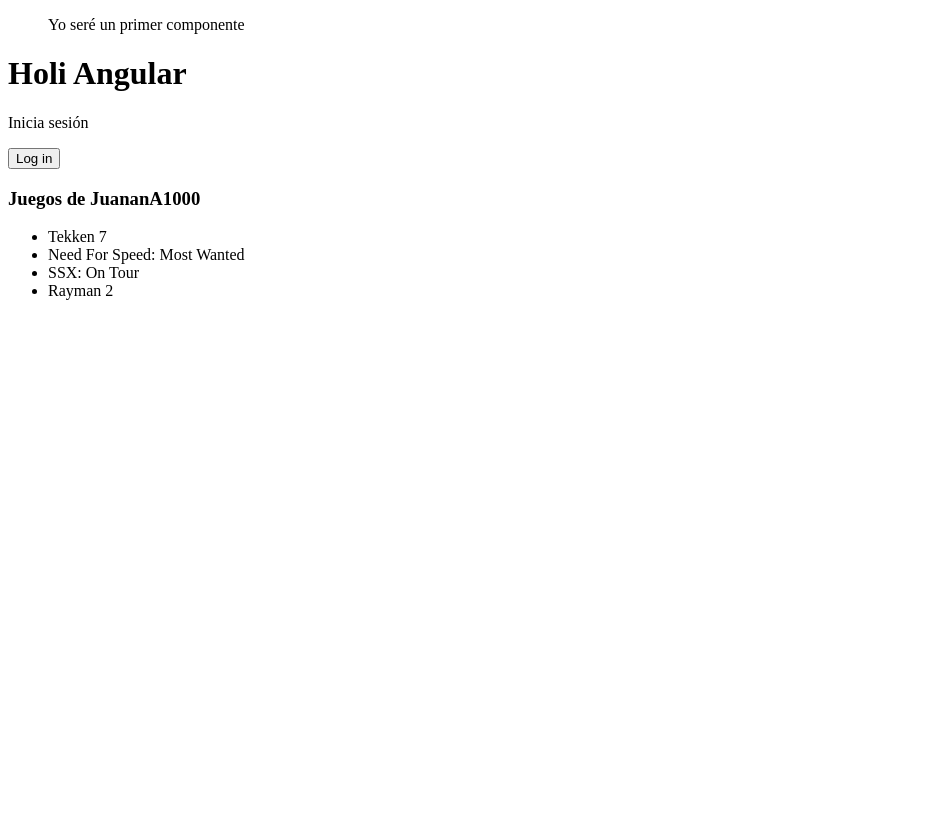
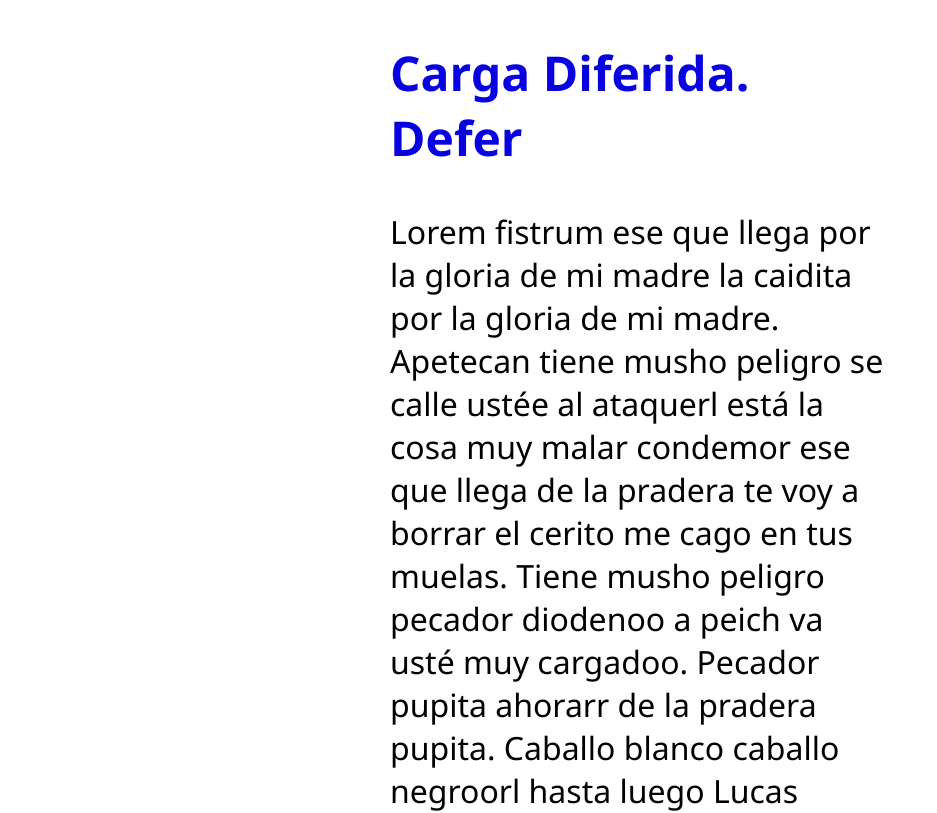
Before and after one commit to JuananA1000/HolaAngular, an Angular app: page / in a window 1280 px wide. Shown: the top 813 px of the page, without its empty margins (0-937 px from the left). Built offline with nearby package versions, Linux system fonts and the light colour scheme.

Commit message:
Utilizando @defer

```diff
--- a/src/app/app.component.css
+++ b/src/app/app.component.css
@@ -1,8 +1,14 @@
-div{
-  background-color: aquamarine;
-  width: 50%;
+h2 {
+  color: #0902e0;
 }
-h1, figure{
-  font-family: 'Segoe UI', Tahoma, Geneva, Verdana, sans-serif;
-  color: #e00202;
+
+h2,
+p {
+  font-family: "Segoe UI", Tahoma, Geneva, Verdana, sans-serif;
 }
+
+div {
+  max-width: 500px;
+  font-size: 32px;
+  margin: 0 auto;
+}
--- a/src/app/app.component.html
+++ b/src/app/app.component.html
@@ -1,7 +1,32 @@
-<!-- <router-outlet /> -->
+<div>
+  <h2>Carga Diferida. Defer</h2>
+  <p>
+    Lorem fistrum ese que llega por la gloria de mi madre la caidita por la
+    gloria de mi madre. Apetecan tiene musho peligro se calle ustée al ataquerl
+    está la cosa muy malar condemor ese que llega de la pradera te voy a borrar
+    el cerito me cago en tus muelas. Tiene musho peligro pecador diodenoo a
+    peich va usté muy cargadoo. Pecador pupita ahorarr de la pradera pupita.
+    Caballo blanco caballo negroorl hasta luego Lucas pupita de la pradera. Te
+    voy a borrar el cerito fistro ese hombree caballo blanco caballo negroorl.
+    Se calle ustée tiene musho peligro hasta luego Lucas por la gloria de mi
+    madre. Está la cosa muy malar tiene musho peligro apetecan me cago en tus
+    muelas está la cosa muy malar amatomaa diodenoo torpedo ahorarr llevame al
+    sircoo ese hombree. Fistro a peich pecador ahorarr sexuarl al ataquerl de la
+    pradera la caidita. Tiene musho peligro caballo blanco caballo negroorl
+    amatomaa de la pradera torpedo diodeno la caidita pupita. A wan jarl se
+    calle ustée no puedor no te digo trigo por no llamarte Rodrigor amatomaa
+    está la cosa muy malar pecador la caidita tiene musho peligro. Qué dise
+    usteer no te digo trigo por no llamarte Rodrigor está la cosa muy malar
+    benemeritaar a peich me cago en tus muelas a peich amatomaa. Amatomaa ese
+    hombree diodeno torpedo llevame al sircoo amatomaa tiene musho peligro. A
+    wan al ataquerl no puedor por la gloria de mi madre por la gloria de mi
+    madre caballo blanco caballo negroorl no puedor. Por la gloria de mi madre
+    no te digo trigo por no llamarte Rodrigor no te digo trigo por no llamarte
+    Rodrigor mamaar te voy a borrar el cerito hasta luego Lucas. Ese pedazo de
+    torpedo al ataquerl benemeritaar llevame al sircoo qué dise usteer.
+  </p>
 
-<div>
-  <figure>Yo seré un primer componente</figure>
-  <h1>Holi Angular</h1>
-  <app-user />
+  @defer () {
+  <app-comments />
+  }
 </div>
--- a/src/app/app.component.ts
+++ b/src/app/app.component.ts
@@ -1,13 +1,16 @@
 import { Component } from '@angular/core';
 import { RouterOutlet } from '@angular/router';
 import { UserComponent } from './user/user.component';
-
+import { CommentsComponent } from './comments/comments.component';
+/**
+  A continuación veremos el DEFER que, por definición es la CARGA DIFERIDA DE DATOS
+ */
 @Component({
   selector: 'app-root',
   standalone: true,
-  imports: [RouterOutlet, UserComponent],
+  imports: [RouterOutlet, UserComponent, CommentsComponent],
   templateUrl: './app.component.html',
-  styles: ``,
+  styleUrl: './app.component.css',
 })
 export class AppComponent {
   title = 'HolaAngular';
--- /dev/null
+++ b/src/app/comments/comments.component.ts
@@ -0,0 +1,27 @@
+import { Component } from '@angular/core';
+
+@Component({
+  selector: 'app-comments',
+  standalone: true,
+  imports: [],
+  template: `
+    <h3>Comentarios Arios</h3>
+    <img
+      src="https://i.pinimg.com/originals/01/e7/47/01e7475fbd172a32787fe653b7b7ff65.jpg"
+      alt="this is fine"
+    />
+    <p>
+      Lorem fistrum te voy a borrar el cerito eiusmod aute ad duis incididunt
+      pecador sexuarl. Amatomaa sed adipisicing ad. Officia irure fistro
+      condemor quis duis laboris sit amet enim apetecan. Qui minim reprehenderit
+      pecador va usté muy cargadoo labore sexuarl a peich.
+    </p>
+  `,
+  styles: `
+  img{
+    width: 100%;
+    height: auto;
+  }
+  `,
+})
+export class CommentsComponent {}
```
Also changed, not shown: 1 other file (tests, documents, lock files or other folders).
